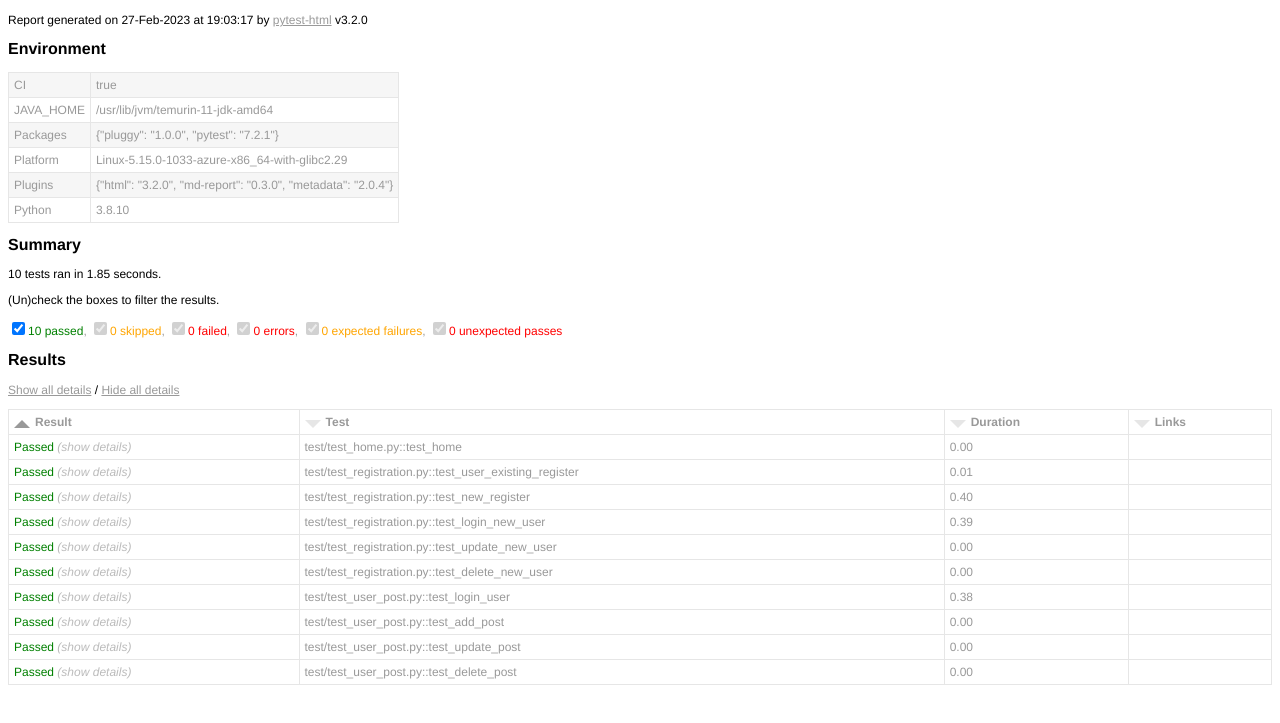
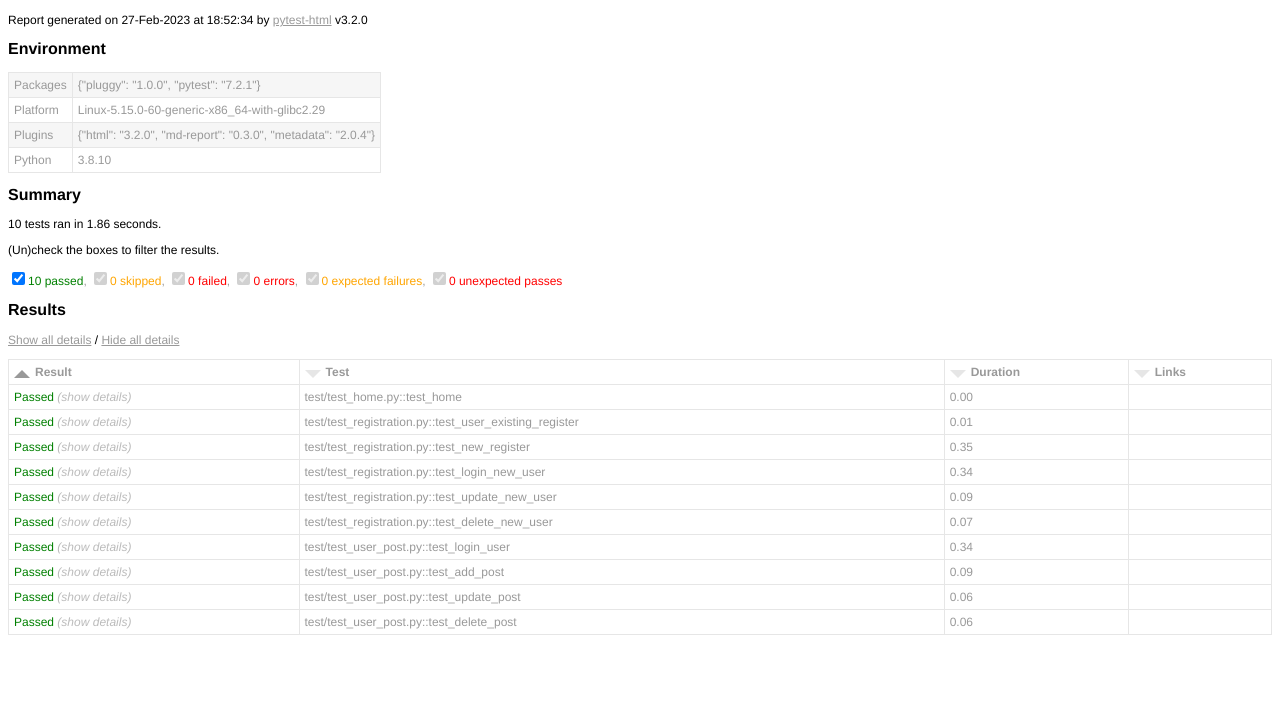
Before and after one commit to Geeks-Vegeta/pytest-flask-api, a plain HTML site: page index.html in a window 1280 px wide. Shown: the part 47-770 px from the top of the page. Drawn offline with Linux system fonts and the light colour scheme.

```diff
--- a/index.html
+++ b/index.html
@@ -439,21 +439,15 @@ function filterTable(elem) { // eslint-disable-line no-unused-vars
 }
 </script>
     <h1>index.html</h1>
-    <p>Report generated on 27-Feb-2023 at 19:03:17 by <a href="https://pypi.python.org/pypi/pytest-html">pytest-html</a> v3.2.0</p>
+    <p>Report generated on 27-Feb-2023 at 18:52:34 by <a href="https://pypi.python.org/pypi/pytest-html">pytest-html</a> v3.2.0</p>
     <h2>Environment</h2>
     <table id="environment">
-      <tr>
-        <td>CI</td>
-        <td>true</td></tr>
-      <tr>
-        <td>JAVA_HOME</td>
-        <td>/usr/lib/jvm/temurin-11-jdk-amd64</td></tr>
       <tr>
         <td>Packages</td>
         <td>{"pluggy": "1.0.0", "pytest": "7.2.1"}</td></tr>
       <tr>
         <td>Platform</td>
-        <td>Linux-5.15.0-1033-azure-x86_64-with-glibc2.29</td></tr>
+        <td>Linux-5.15.0-60-generic-x86_64-with-glibc2.29</td></tr>
       <tr>
         <td>Plugins</td>
         <td>{"html": "3.2.0", "md-report": "0.3.0", "metadata": "2.0.4"}</td></tr>
@@ -461,7 +455,7 @@ function filterTable(elem) { // eslint-disable-line no-unused-vars
         <td>Python</td>
         <td>3.8.10</td></tr></table>
     <h2>Summary</h2>
-    <p>10 tests ran in 1.85 seconds. </p>
+    <p>10 tests ran in 1.86 seconds. </p>
     <p class="filter" hidden="true">(Un)check the boxes to filter the results.</p><input checked="true" class="filter" data-test-result="passed" hidden="true" name="filter_checkbox" onChange="filterTable(this)" type="checkbox"/><span class="passed">10 passed</span>, <input checked="true" class="filter" data-test-result="skipped" disabled="true" hidden="true" name="filter_checkbox" onChange="filterTable(this)" type="checkbox"/><span class="skipped">0 skipped</span>, <input checked="true" class="filter" data-test-result="failed" disabled="true" hidden="true" name="filter_checkbox" onChange="filterTable(this)" type="checkbox"/><span class="failed">0 failed</span>, <input checked="true" class="filter" data-test-result="error" disabled="true" hidden="true" name="filter_checkbox" onChange="filterTable(this)" type="checkbox"/><span class="error">0 errors</span>, <input checked="true" class="filter" data-test-result="xfailed" disabled="true" hidden="true" name="filter_checkbox" onChange="filterTable(this)" type="checkbox"/><span class="xfailed">0 expected failures</span>, <input checked="true" class="filter" data-test-result="xpassed" disabled="true" hidden="true" name="filter_checkbox" onChange="filterTable(this)" type="checkbox"/><span class="xpassed">0 unexpected passes</span>
     <h2>Results</h2>
     <table id="results-table">
@@ -495,7 +489,7 @@ function filterTable(elem) { // eslint-disable-line no-unused-vars
         <tr>
           <td class="col-result">Passed</td>
           <td class="col-name">test/test_registration.py::test_new_register</td>
-          <td class="col-duration">0.40</td>
+          <td class="col-duration">0.35</td>
           <td class="col-links"></td></tr>
         <tr>
           <td class="extra" colspan="4">
@@ -504,7 +498,7 @@ function filterTable(elem) { // eslint-disable-line no-unused-vars
         <tr>
           <td class="col-result">Passed</td>
           <td class="col-name">test/test_registration.py::test_login_new_user</td>
-          <td class="col-duration">0.39</td>
+          <td class="col-duration">0.34</td>
           <td class="col-links"></td></tr>
         <tr>
           <td class="extra" colspan="4">
@@ -513,7 +507,7 @@ function filterTable(elem) { // eslint-disable-line no-unused-vars
         <tr>
           <td class="col-result">Passed</td>
           <td class="col-name">test/test_registration.py::test_update_new_user</td>
-          <td class="col-duration">0.00</td>
+          <td class="col-duration">0.09</td>
           <td class="col-links"></td></tr>
         <tr>
           <td class="extra" colspan="4">
@@ -522,7 +516,7 @@ function filterTable(elem) { // eslint-disable-line no-unused-vars
         <tr>
           <td class="col-result">Passed</td>
           <td class="col-name">test/test_registration.py::test_delete_new_user</td>
-          <td class="col-duration">0.00</td>
+          <td class="col-duration">0.07</td>
           <td class="col-links"></td></tr>
         <tr>
           <td class="extra" colspan="4">
@@ -531,7 +525,7 @@ function filterTable(elem) { // eslint-disable-line no-unused-vars
         <tr>
           <td class="col-result">Passed</td>
           <td class="col-name">test/test_user_post.py::test_login_user</td>
-          <td class="col-duration">0.38</td>
+          <td class="col-duration">0.34</td>
           <td class="col-links"></td></tr>
         <tr>
           <td class="extra" colspan="4">
@@ -540,7 +534,7 @@ function filterTable(elem) { // eslint-disable-line no-unused-vars
         <tr>
           <td class="col-result">Passed</td>
           <td class="col-name">test/test_user_post.py::test_add_post</td>
-          <td class="col-duration">0.00</td>
+          <td class="col-duration">0.09</td>
           <td class="col-links"></td></tr>
         <tr>
           <td class="extra" colspan="4">
@@ -549,7 +543,7 @@ function filterTable(elem) { // eslint-disable-line no-unused-vars
         <tr>
           <td class="col-result">Passed</td>
           <td class="col-name">test/test_user_post.py::test_update_post</td>
-          <td class="col-duration">0.00</td>
+          <td class="col-duration">0.06</td>
           <td class="col-links"></td></tr>
         <tr>
           <td class="extra" colspan="4">
@@ -558,7 +552,7 @@ function filterTable(elem) { // eslint-disable-line no-unused-vars
         <tr>
           <td class="col-result">Passed</td>
           <td class="col-name">test/test_user_post.py::test_delete_post</td>
-          <td class="col-duration">0.00</td>
+          <td class="col-duration">0.06</td>
           <td class="col-links"></td></tr>
         <tr>
           <td class="extra" colspan="4">
```
Also changed, not shown: requirements.txt, 2 other files.
